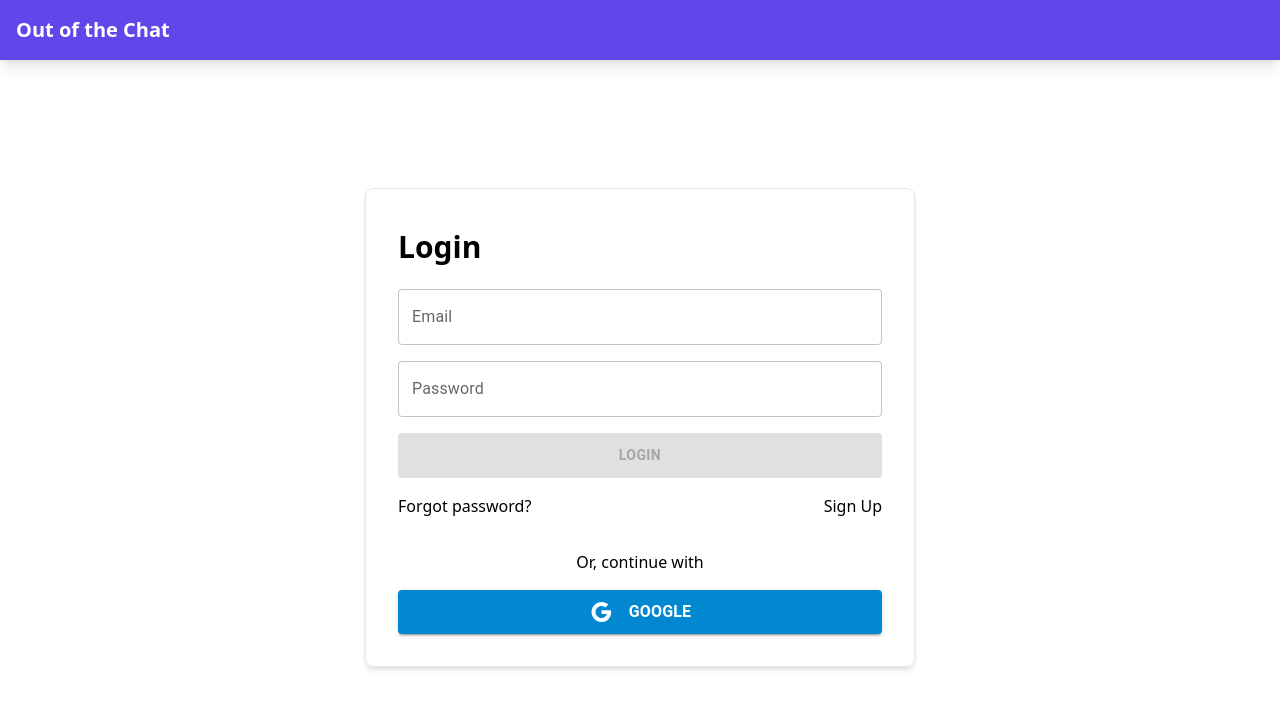
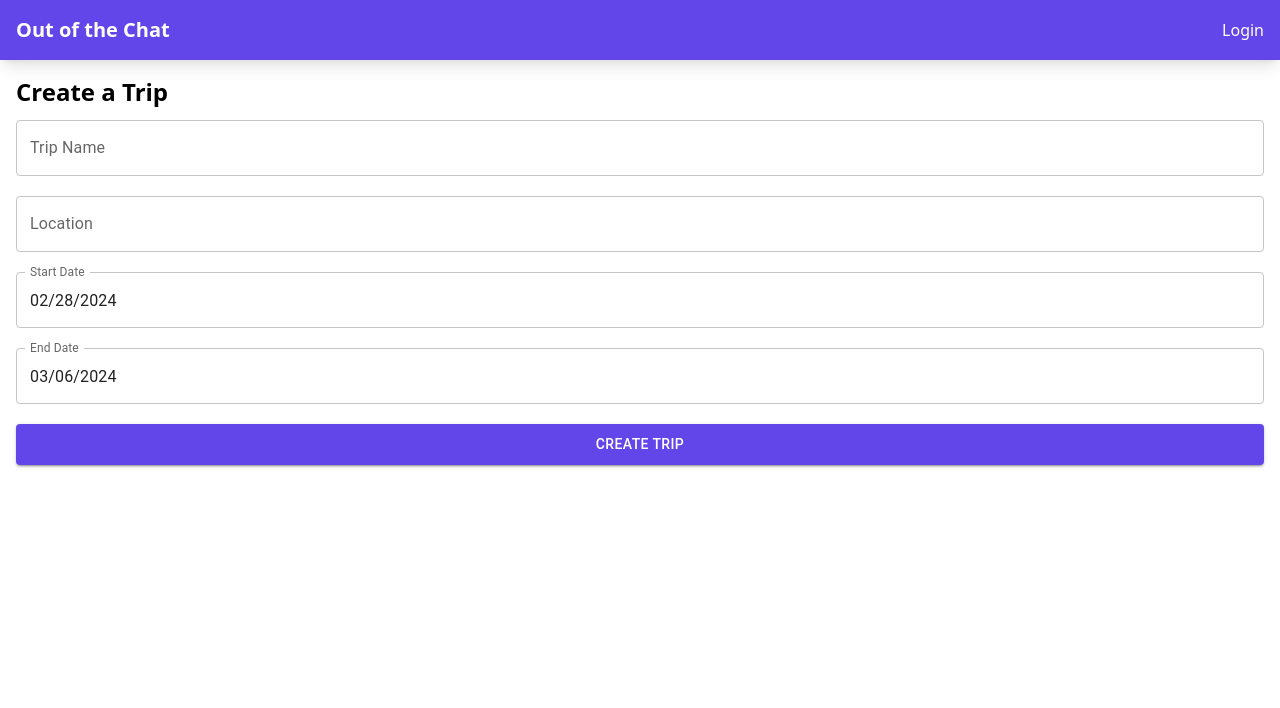
Before and after one commit to squach28/out-of-the-chat, a React (Vite) app in the folder frontend/: page /createTrip in a window 1280 px wide. Before the commit this address led to /login. Shown: the top 708 px of the page. Built offline with nearby package versions, Linux system fonts and the light colour scheme; no server answers.

Commit message:
changed create trip page to use mui components

```diff
--- a/frontend/package.json
+++ b/frontend/package.json
@@ -14,7 +14,9 @@
     "@emotion/styled": "^11.11.0",
     "@mui/icons-material": "^5.15.11",
     "@mui/material": "^5.15.11",
+    "@mui/x-date-pickers": "^6.19.5",
     "autoprefixer": "^10.4.17",
+    "dayjs": "^1.11.10",
     "firebase": "^10.8.0",
     "lodash": "^4.17.21",
     "postcss": "^8.4.35",
--- a/frontend/src/pages/CreateTrip.tsx
+++ b/frontend/src/pages/CreateTrip.tsx
@@ -1,117 +1,55 @@
-import React, { useEffect, useState } from "react"
+import { useEffect, useState } from "react"
 import { TripCreation } from "../types/TripCreation"
-import validator from "validator"
+import { Autocomplete, Box, Button, CircularProgress, Modal, TextField, Typography } from "@mui/material"
+import { useDebounce } from "../hooks/useDebounce"
+import { LocalizationProvider } from '@mui/x-date-pickers/LocalizationProvider'
+import { DatePicker } from '@mui/x-date-pickers/DatePicker'
+import { AdapterDayjs } from '@mui/x-date-pickers/AdapterDayjs';
 import { getAuth, onAuthStateChanged } from "firebase/auth"
-import { useNavigate } from "react-router-dom"
-import { useDebounce } from "../hooks/useDebounce"
-import Spinner from "../components/Spinner"
-import { Button, TextField } from "@mui/material"
+import dayjs from "dayjs"
 
-type FormProps = {
-    value?: string
-    editTrip: (name: string, value: string) => void
-    nextStep: () => void,
-    previousStep: () => void
-}
+const CreateTripForm = () => {
+    const date = new Date().setDate(new Date().getDate() + 7)
+    const [trip, setTrip] = useState<TripCreation>({
+        name: '',
+        location: '',
+        startDate: new Date().toISOString(),
+        endDate: new Date(date).toISOString(),
+        createdBy: ''
+    })
+    const [errors, setErrors] = useState({
+        name: '',
+        location: '',
+        startDate: '',
+        endDate: ''
+    })
 
-type DateFormProps = FormProps & {
-    startDate?: string
-    endDate?: string
-}
-
-const TripNameForm = (formProps: FormProps) => {
-
-    const [name, setName] = useState<string>(formProps.value ?? '')
-    const [error, setError] = useState<string>('')
-
-    const validateName = (name: string) => {
-        if(validator.isEmpty(name)) {
-            return false
-        }
-
-        return true
-    }
-
-    const onContinueClicked = (e: React.MouseEvent<HTMLButtonElement>) => {
-        e.preventDefault()
-        if(!validateName(name)) {
-            setError('Field is required')
-            return
-        }
-        const field = 'name'
-        formProps.editTrip(field, name)
-        formProps.nextStep()
-    }
-
-    const onNameChange = (e: React.ChangeEvent<HTMLInputElement>) => {
-        setName(e.target.value)
-        setError('')
-    }
-
-    const onNameBlur = () => {
-        if(!validateName(name)) {
-            setError('Field is required')
-        }
-    }
-
-    return (
-        <form className="flex flex-col gap-3">
-            <TextField
-                id="name"
-                name="name"
-                label="Trip Name"
-                type="text"
-                onChange={onNameChange}
-                onBlur={onNameBlur}
-                value={name}
-                error={error !== ''}
-                helperText={error}
-            />
-            <Button
-                variant="contained"
-                onClick={onContinueClicked}
-                sx={{ marginLeft: "auto" }}
-            >
-                Continue
-            </Button>
-        </form>
-    )
-}
-
-type SuggestedPlacesListProps = {
-    places: string[]
-    onSuggestedPlaceClicked: (place: string) => void
-}
-
-const SuggestedPlacesList = (suggestedPlacesListProps: SuggestedPlacesListProps) => {
-    return(
-        <ul className="absolute mr-4 flex flex-col gap-2 bg-gray-200">
-            {suggestedPlacesListProps.places.map(place => {
-                return(
-                    <li key={place} className="p-1 hover:cursor-pointer" onClick={() => { suggestedPlacesListProps.onSuggestedPlaceClicked(place)}}>
-                        {place}
-                    </li>
-                )
-            })}
-        </ul>
-    )
-}
-
-const TripLocationForm = (formProps: FormProps) => {
-
-    const [location, setLocation] = useState<string>(formProps.value ?? '')
-    const [error, setError] = useState<string>('')
-    const [suggested, setSuggested] = useState<string[] | null>([])
+    const [suggested, setSuggested] = useState<string[]>([])
     const [suggestedLoading, setSuggestedLoading] = useState<boolean>(false)
-    const [autocomplete, setAutocomplete] = useState<boolean>(true)
-    const debouncedSearch = useDebounce(location)
+    const [autocomplete,] = useState<boolean>(true)
+    const debouncedSearch = useDebounce(trip.location)
+    const [loading, setLoading] = useState<boolean>(false)
+    const [success, setSuccess] = useState<boolean | null>(null)
 
     useEffect(() => {
-        const fetchPlacesByText = async (text: string): Promise<string[]> => {
+        const auth = getAuth()
+
+        onAuthStateChanged(auth, (user) => {
+            if(user !== null) {
+                setTrip(prev => {
+                    return {
+                        ...prev,
+                        createdBy: user.uid
+                    }
+                })
+            }
+        })
+        const fetchPlacesByName = async (text: string): Promise<string[]> => {
             try {
-                const data = await fetch(`${import.meta.env.VITE_API_URL}/places?text=${text}`)
-                const places = await data.json()
+                const res = await fetch(`${import.meta.env.VITE_API_URL}/places?text=${text}`)
+                const places = await res.json()
                 return places
+
             } catch(e) {
                 console.log(e)
                 return []
@@ -120,7 +58,7 @@ const TripLocationForm = (formProps: FormProps) => {
 
         const fetchPlaces = () => {
             setSuggestedLoading(true)
-            fetchPlacesByText(debouncedSearch)
+            fetchPlacesByName(debouncedSearch)
                 .then(data => {
                     setSuggested(data)
                 })
@@ -134,182 +72,67 @@ const TripLocationForm = (formProps: FormProps) => {
         } else {
             setSuggested([])
         }
-
     }, [debouncedSearch, autocomplete])
 
-    const validateLocation = (location: string) => {
-        if(validator.isEmpty(location)) {
-            return false
+    const onInputChange = (e: React.ChangeEvent<HTMLInputElement>) => {
+        setTrip(prev => {
+            return {
+                ...prev,
+                [e.target.name]: e.target.value
             }
-        return true
+        })
+        setErrors(prev => {
+            return {
+                ...prev,
+                [e.target.name]: ''
             }
-
-    const onContinueClicked = (e: React.MouseEvent<HTMLButtonElement>) => {
-        e.preventDefault()
-        if(!validateLocation(location)) {
-            setError('Field is required')
-            return
-        }
-        const field = 'location'
-        formProps.editTrip(field, location)
-        formProps.nextStep()
-    }
-
-    const onLocationChange = (e: React.ChangeEvent<HTMLInputElement>) => {
-        setLocation(e.target.value)
-        setAutocomplete(true)
-        setError('')
-    }
-
-    const onLocationBlur = () => {
-        if(!validateLocation(location)) {
-            setError('Field is required')
-        }
-    }
-
-    const onSuggestedPlaceClicked = (place: string) => {
-        setLocation(place)
-        setAutocomplete(false)
-    }
-
-    return (
-        <form className="flex flex-col gap-3">
-            <div className="flex gap-2">
-                <label>Trip Location</label>
-                {error ? <p className="text-red-400">{error}</p> : null}
-            </div>
-            <div className="relative">
-                <input className="w-full border p-1 relative" autoFocus={true} type="text" onChange={onLocationChange} onBlur={onLocationBlur} value={location} placeholder="Trip Location"/>
-                {suggestedLoading ?
-                    <div className="absolute right-2 top-2 w-4 h-4">
-                        <Spinner />
-                    </div>
-                : null
-                }
-                {suggested && autocomplete ? <SuggestedPlacesList places={suggested} onSuggestedPlaceClicked={onSuggestedPlaceClicked} /> : null}
-            </div>
-            <div className="flex gap-1 ml-auto">
-                <button className="bg-gray-400 text-button-text-light px-3 py-2 rounded-lg" onClick={formProps.previousStep}>Back</button>
-                <button className="bg-button-light text-button-text-light px-3 py-2 rounded-lg" onClick={onContinueClicked}>Continue</button>
-            </div>
-        </form>
-    )
-}
-
-const TripDatesForm = (formProps: DateFormProps) => {
-
-    const [startDate, setStartDate] = useState<string>('')
-    const [endDate, setEndDate] = useState<string>('')
-    const [errors, setErrors] = useState({
-        startDate: '',
-        endDate: ''
         })
-
-    const onStartDateChange = (e: React.ChangeEvent<HTMLInputElement>) => {
-        const startDate = new Date(e.target.value).toISOString()
-        setErrors({
-            ...errors,
-            [e.target.name]: ''
-        })
-        setStartDate(e.target.value)
-        formProps.editTrip('startDate', startDate)
-    }
-
-    const onEndDateChange = (e: React.ChangeEvent<HTMLInputElement>) => {
-        const endDate = new Date(e.target.value).toISOString()
-        setErrors({
-            ...errors,
-            [e.target.name]: ''
-        })
-        setEndDate(e.target.value)
-        formProps.editTrip('endDate', endDate)
-    }
-
-    const validateDates = (startDate: string, endDate: string) => {
-        if(validator.isEmpty(startDate) || validator.isEmpty(endDate)) {
-            console.log('empty')
-            return false
-        }
-
-        const start = new Date(startDate)
-        const end = new Date(endDate)
-        if(end <= start) {
-            console.log('invalid')
-            return false
-        }
-
-        return true
-    }
-
-    const onFinishClicked = (e: React.MouseEvent<HTMLButtonElement>) => {
-        e.preventDefault()
-        const start = new Date(startDate)
-        const end = new Date(endDate)
-        if(!validateDates(startDate, endDate)) {
-            if(start >= end) {
-                setErrors({
-                    ...errors,
-                    startDate: 'Range is not valid'
-                })
-                return
-            }
-        }
-        formProps.editTrip('startDate', start.toISOString())
-        formProps.editTrip('endDate', end.toISOString())
-        formProps.nextStep()
     }
 
     const onInputBlur = (e: React.FocusEvent<HTMLInputElement>) => {
-        const fieldName = e.target.name
-        if(validator.isEmpty(e.target.value)) {
-            setErrors({
-                ...errors,
-                [fieldName]: 'Field is required'
+        if(e.target.value === '' || e.target.value === null) {
+            setErrors(prev => {
+                return {
+                    ...prev,
+                    [e.target.name]: `${e.target.name[0].toUpperCase() + e.target.name.slice(1)} cannot be empty`
+                }
             })
         }
     }
 
-
-    return (
-        <form className="flex flex-col gap-3">
-            <h1 className="text-3xl">Trip Dates</h1>
-            <div className="flex gap-2">
-                <label htmlFor="startDate">Start</label>
-                {errors.startDate ? <p className="text-red-400">{errors.startDate}</p> : null}
-            </div>
-            <input className="border p-1" id="startDate" name="startDate" type="date" onChange={onStartDateChange} onBlur={onInputBlur} />
-            <div className="flex gap-2">
-                <label htmlFor="endDate">Return</label>
-                {errors.endDate ? <p className="text-red-400">{errors.endDate}</p> : null}
-            </div>
-            <input className="border p-1" id="endDate" name="endDate" type="date" onChange={onEndDateChange} onBlur={onInputBlur} />
-            <div className="flex gap-1 ml-auto">
-                <button className="bg-gray-400 text-button-text-light px-3 py-2 rounded-lg" onClick={formProps.previousStep}>Back</button>
-                <button className="block ml-auto bg-button-light text-button-text-light px-3 py-2 rounded-lg" onClick={onFinishClicked}>Finish</button>
-            </div>
-        </form>
-    )
+    const validateForm = () => {
+        for(const [key, value] of Object.entries(trip)) {
+            if(value === '' || value === null) {
+                setErrors(prev => {
+                    return {
+                        ...prev,
+                        [key]: `${key[0].toUpperCase() + key.slice(1)} cannot be empty`
+                    }
+                })
+            }
         }
 
-type CreatingTripProps = {
-    trip: TripCreation
+        if(trip.startDate && trip.endDate && dayjs(trip.endDate).isBefore(trip.startDate)) {
+            setErrors(prev => {
+                return {
+                    ...prev,
+                    endDate: 'End date must be after start'
+                }
+            })
         }
 
-const CreatingTrip = (creatingTripProps: CreatingTripProps) => {
+    }
 
-    const [loading, setLoading] = useState<boolean>(true)
-    const [trip, setTrip] = useState(null)
-
-    useEffect(() => {
-        const createTrip = async (trip: TripCreation) => {
+    const createTrip = async (tripCreation: TripCreation) => {
         try {
-                console.log('creating')
+            setLoading(true)
+            console.log(tripCreation)
             const res = await fetch(`${import.meta.env.VITE_API_URL}/trips`, {
                 method: 'POST',
                 headers: {
-                        'Content-Type': 'application/json'
+                    'Content-Type': 'application/json',
                 },
-                    body: JSON.stringify(trip)
+                body: JSON.stringify(tripCreation)
             })
             const createdTrip = await res.json()
             return createdTrip
@@ -317,121 +140,174 @@ const CreatingTrip = (creatingTripProps: CreatingTripProps) => {
             console.log(e)
             return null
         }
+
     }
 
-        createTrip(creatingTripProps.trip)
-            .then(createdTrip => {
-                setTrip(createdTrip)
+    const onCreateTripClick = () => {
+        validateForm()
+        console.log(errors)
+        const errs = Object.values(errors)
+        for(const value of errs) {
+
+            if(value !== '') {
+                return
+            }
+        }
+        console.log('creating trip')
+        createTrip(trip)
+            .then((res) => {
+                console.log(res)
+                setSuccess(true)
             })
-            .finally(() => {
-                setLoading(false)
+            .catch(e => {
+                console.log(e)
+                setSuccess(false)
             })
-    }, [creatingTripProps])
+
+    }
+
     return(
-        <div>
-            {loading ? <p>Loading...</p> : trip !== null ? <h1>Sucess!</h1>: null}
-        </div>
+        <form className="flex flex-col gap-5">
+            <TextField
+                fullWidth
+                id="name"
+                name="name"
+                label="Trip Name"
+                type="text"
+                onChange={onInputChange}
+                onBlur={onInputBlur}
+                error={errors.name !== ''}
+                helperText={errors.name}
+            />
+            <Autocomplete
+                fullWidth
+                id="location"
+                options={suggested}
+                value={trip.location}
+                onChange={(_, newValue: string | null) => {
+                    if(newValue !== null) {
+                        setTrip(prev => {
+                            return {
+                                ...prev,
+                                location: newValue
+                            }
+                        })
+                    }
+                }}
+                inputValue={trip.location}
+                onInputChange={(_, newInputValue: string) => {
+                    setTrip(prev => {
+                        return {
+                            ...prev,
+                            location: newInputValue
+                        }
+                    })
+                }}
+                onBlur={onInputBlur}
+                freeSolo
+                renderInput={(params) => <TextField
+                                            {...params}
+                                            name="location"
+
+                                            label="Location"
+                                            InputProps={{
+                                                ...params.InputProps,
+                                                endAdornment: (
+                                                    <>
+                                                        {suggestedLoading ? <CircularProgress size={20} /> : null}
+                                                        {params.InputProps.endAdornment}
+                                                    </>
+                                                )
+                                            }}
+                                            error={errors.location !== ''}
+                                            helperText={errors.location}
+                                        />}
+            />
+            <LocalizationProvider dateAdapter={AdapterDayjs}>
+                <DatePicker
+                    label="Start Date"
+                    onChange={
+                        (newValue) => {
+                            setErrors(prev => {
+                                return {
+                                    ...prev,
+                                    startDate: ''
+                                }
+
+                            })
+                            setTrip(prev => {
+                                return {
+                                    ...prev,
+                                    startDate: newValue ? newValue.toISOString() : null
+                                }
+                            })
+                        }}
+                    value={dayjs(trip.startDate)}
+                    slotProps={{
+                        textField: {
+                            error: errors.startDate !== '',
+                            helperText: errors.startDate
+                        }
+                    }}
+                />
+            </LocalizationProvider>
+            <LocalizationProvider dateAdapter={AdapterDayjs}>
+                <DatePicker
+                    label="End Date"
+                    name="endDate"
+                    onChange={
+                        (newValue) => {
+                            setErrors(prev => {
+                                return {
+                                    ...prev,
+                                    endDate: ''
+                                }
+
+                            })
+                            setTrip(prev => {
+                                return {
+                                    ...prev,
+                                    endDate: newValue ? newValue.toISOString() : null
+                                }
+                            })
+                        }}
+                    value={dayjs(trip.endDate)}
+                    slotProps={{
+                        textField: {
+                            error: errors.endDate !== '',
+                            helperText: errors.endDate
+                        }
+                    }}
+                />
+            </LocalizationProvider>
+            <Button
+                variant="contained"
+                onClick={onCreateTripClick}
+                disabled={loading}
+                sx={{ p: 1 }}
+            >
+                Create Trip
+            </Button>
+            <Modal
+                open={success !== null && success}
+            >
+                <Box>
+                    <Typography>
+                        Success
+                    </Typography>
+                </Box>
+            </Modal>
+        </form>
     )
 }
 
-
-
-enum CreateTripStep {
-    NAME,
-    LOCATION,
-    DATES,
-    CREATING,
-}
-
 const CreateTrip = () => {
-
-    const [trip, setTrip] = useState<TripCreation>({
-        name: '',
-        location: '',
-        startDate: null,
-        endDate: null,
-        createdBy: ''
-    })
-    const [step, setStep] = useState<CreateTripStep>(CreateTripStep.NAME)
-    const navigate = useNavigate()
-
-    useEffect(() => {
-        const auth = getAuth()
-        onAuthStateChanged(auth, (user) => {
-            if(user !== null) {
-                setTrip(prev => {
-                    return {
-                        ...prev,
-                        createdBy: user.uid
-                    }
-                })
-            } else {
-                console.log(auth.currentUser)
-                navigate('/login', { replace: true })
-            }
-        })
-
-    }, [navigate])
-
-    const editTrip = (name: string, value: string) => {
-        setTrip(prev => {
-            return {
-                ...prev,
-                [name]: value
-            }
-
-        })
-    }
-
-    const nextStep = async () => {
-        switch(step) {
-            case CreateTripStep.NAME:
-                setStep(CreateTripStep.LOCATION)
-                return
-            case CreateTripStep.LOCATION:
-                setStep(CreateTripStep.DATES)
-                return
-            case CreateTripStep.DATES:
-                setStep(CreateTripStep.CREATING)
-                return
-            default:
-                return
-        }
-    }
-
-    const previousStep = () => {
-        switch(step) {
-            case CreateTripStep.LOCATION:
-                setStep(CreateTripStep.NAME)
-                return
-            case CreateTripStep.DATES:
-                setStep(CreateTripStep.LOCATION)
-                return
-            default:
-                return
-        }
-    }
-
-    const renderCreateTripStep = () => {
-        switch(step) {
-            case CreateTripStep.NAME:
-                return <TripNameForm editTrip={editTrip} previousStep={previousStep} nextStep={nextStep} value={trip.name} />
-            case CreateTripStep.LOCATION:
-                return <TripLocationForm editTrip={editTrip} previousStep={previousStep} nextStep={nextStep} value={trip.location} />
-            case CreateTripStep.DATES:
-                return <TripDatesForm editTrip={editTrip} previousStep={previousStep} nextStep={nextStep} />
-            case CreateTripStep.CREATING:
-                return <CreatingTrip trip={trip} />
-            default:
-                return null
-        }
-    }
 
     return (
         <div>
             <div className="flex flex-col gap-3 p-4">
                 <h1 className="text-2xl font-bold">Create a Trip</h1>
-                {renderCreateTripStep()}
+                <CreateTripForm />
             </div>
         </div>
     )
--- a/frontend/src/pages/Trips.tsx
+++ b/frontend/src/pages/Trips.tsx
@@ -2,8 +2,9 @@ import { useEffect, useState } from "react"
 import { Trip } from "../types/Trip"
 import { getAuth, onAuthStateChanged } from "firebase/auth"
 import { Link, useNavigate } from "react-router-dom"
-import plusIcon from '../assets/icons/plus-solid.svg'
 import TripCard from "../components/TripCard"
+import { Button } from "@mui/material"
+import AddIcon from '@mui/icons-material/Add'
 
 const Trips = () => {
     const [trips, setTrips] = useState<Trip[] | null>(null)
@@ -24,10 +25,14 @@ const Trips = () => {
             <div className="p-4">
                 <div className="flex justify-between">
                     <h1 className="text-3xl font-bold">Your Trips</h1>
-                    <Link className="w-[40%] max-w-36 flex justify-between items-center text-md bg-green-500 font-bold text-button-text-light rounded-md text-center px-3 py-2" to="/createTrip">
-                        <p className="text-sm">Create Trip</p>
-                        <img className="w-5 h-5" src={plusIcon} alt="plus icon" />
-                    </Link>
+                    <Button
+                        variant="contained"
+                        color="secondary"
+                        sx={{ display: "flex", gap: 1}}
+                    >
+                        <Link to="/createTrip">Create Trip</Link>
+                        <AddIcon />
+                    </Button>
                 </div>
                 { trips ?
                     <ul className="grid lg:grid-cols-3 xl:grid-cols-4 gap-4 py-4">
--- a/frontend/src/types/TripCreation.ts
+++ b/frontend/src/types/TripCreation.ts
@@ -1,7 +1,7 @@
 export type TripCreation = {
     name: string
     location: string
-    startDate: Date | null
-    endDate: Date | null
+    startDate: string | null
+    endDate: string | null
     createdBy: string
 }
```
Also changed, not shown: 1 other file (tests, documents, lock files or other folders). Lines whose indentation alone changed are shown as unchanged.
